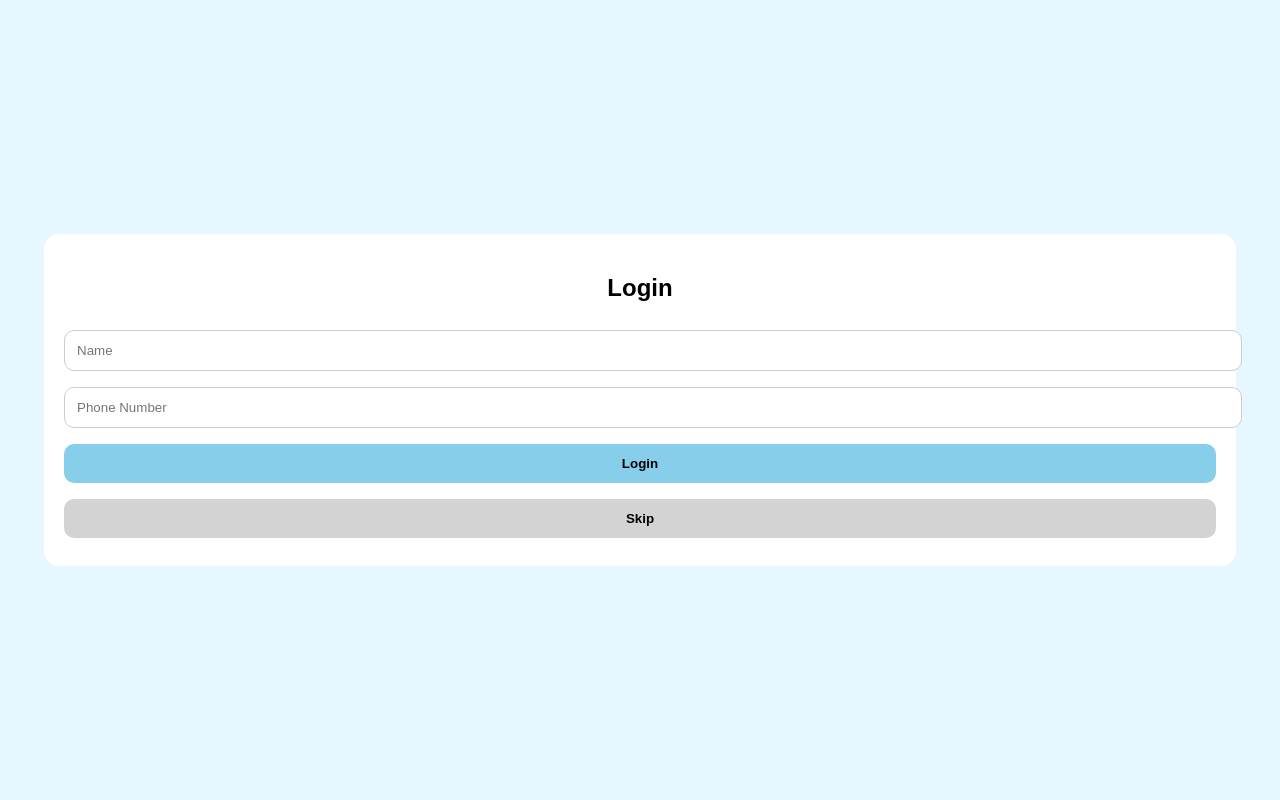
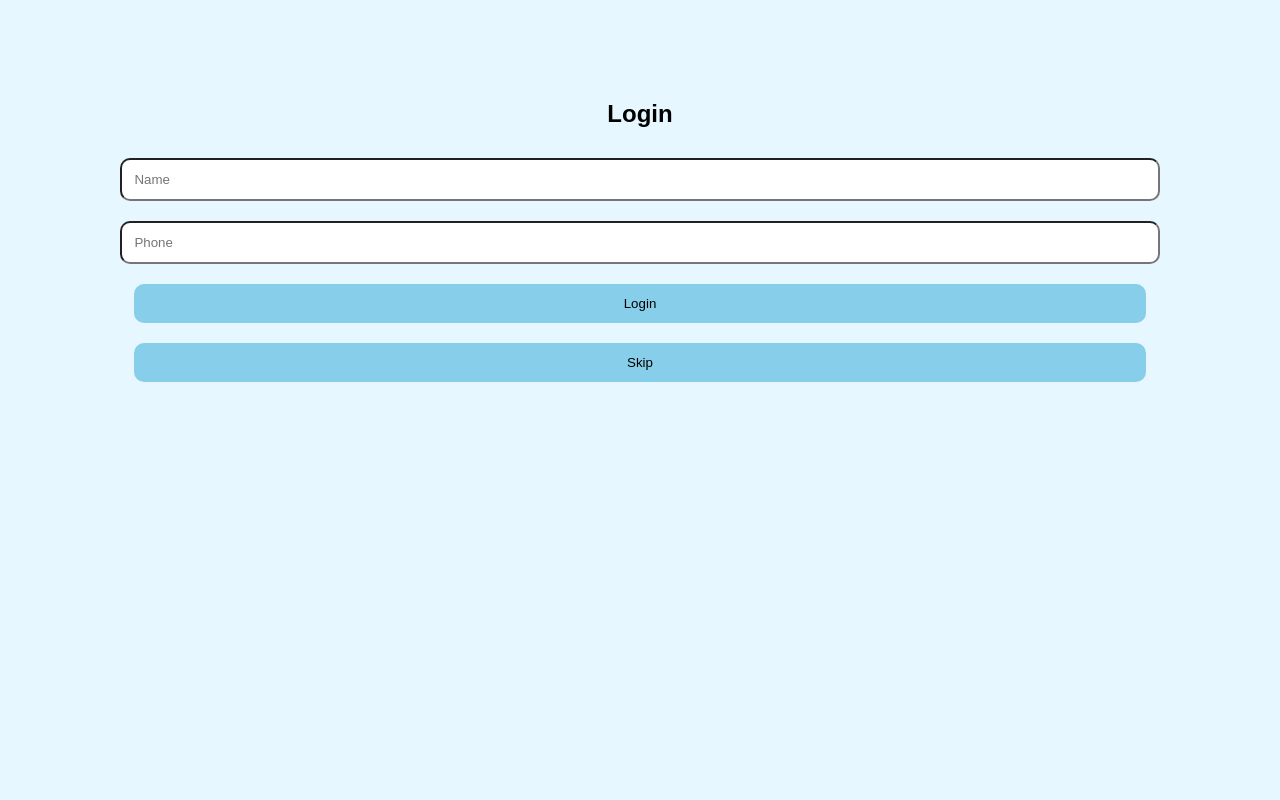
Before and after one commit to tahmid16122009-crypto/shoes-place, a Flask app: page / in a window 1280 px wide. Run offline with Flask 3, Linux system fonts and the light colour scheme.

Commit message:
Update login.html

```diff
--- a/templates/login.html
+++ b/templates/login.html
@@ -1,55 +1,26 @@
 <!DOCTYPE html>
 <html>
 <head>
+<meta name="viewport" content="width=device-width, initial-scale=1.0">
 <style>
-body{
-margin:0;
-font-family:sans-serif;
-background:#e6f7ff;
-display:flex;
-justify-content:center;
-align-items:center;
-height:100vh;
-}
-
-.box{
-background:white;
-padding:20px;
-border-radius:15px;
-width:90%;
-text-align:center;
-}
-
-input,button{
-width:100%;
-padding:12px;
-margin:8px 0;
-border-radius:10px;
-border:1px solid #ccc;
-}
-
-button{
-background:skyblue;
-border:none;
-font-weight:bold;
-}
+body{background:#e6f7ff;font-family:sans-serif;text-align:center}
+.box{margin-top:100px}
+input,button{width:80%;padding:12px;margin:10px;border-radius:10px}
+button{background:skyblue;border:none}
 </style>
 </head>
 <body>
 
 <div class="box">
-
 <h2>Login</h2>
 
 <form method="POST" action="/login">
 <input name="name" placeholder="Name" required>
-<input name="phone" placeholder="Phone Number" required>
-<button type="submit">Login</button>
+<input name="phone" placeholder="Phone" required>
+<button>Login</button>
 </form>
 
-<a href="/skip">
-<button style="background:lightgray">Skip</button>
-</a>
+<a href="/skip"><button>Skip</button></a>
 
 </div>
 
```
